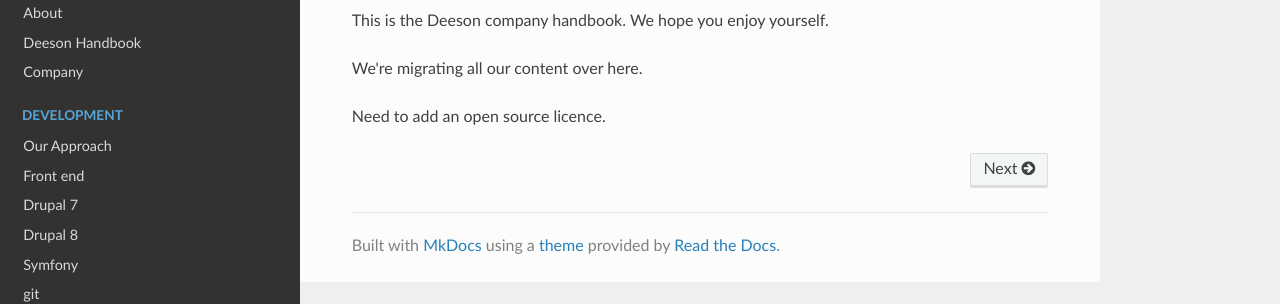
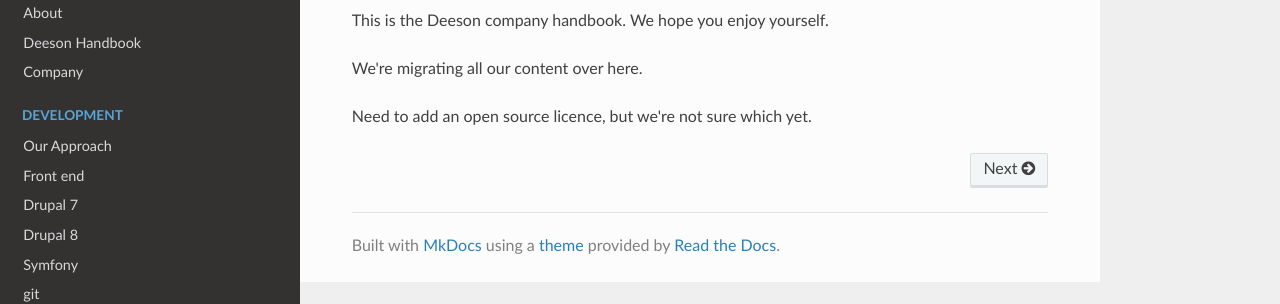
Before and after one commit to teamdeeson/codex, an MkDocs documentation site: the page built from docs/index.md, in a window 1280 px wide. Shown: the part 138-442 px from the top of the page. Built offline with MkDocs 1.6.1, drawn with Linux system fonts in a browser that asks for light colours; nearby versions of some CDN libraries; old or Windows-style settings are respelled for this version of MkDocs.

Commit message:
Licence
Tweak to license wording to test pull requests for non-technical MD

```diff
--- a/docs/index.md
+++ b/docs/index.md
@@ -4,4 +4,4 @@ This is the Deeson company handbook. We hope you enjoy yourself.
 
 We're migrating all our content over here.
 
-Need to add an open source licence.
+Need to add an open source licence, but we're not sure which yet.
```
